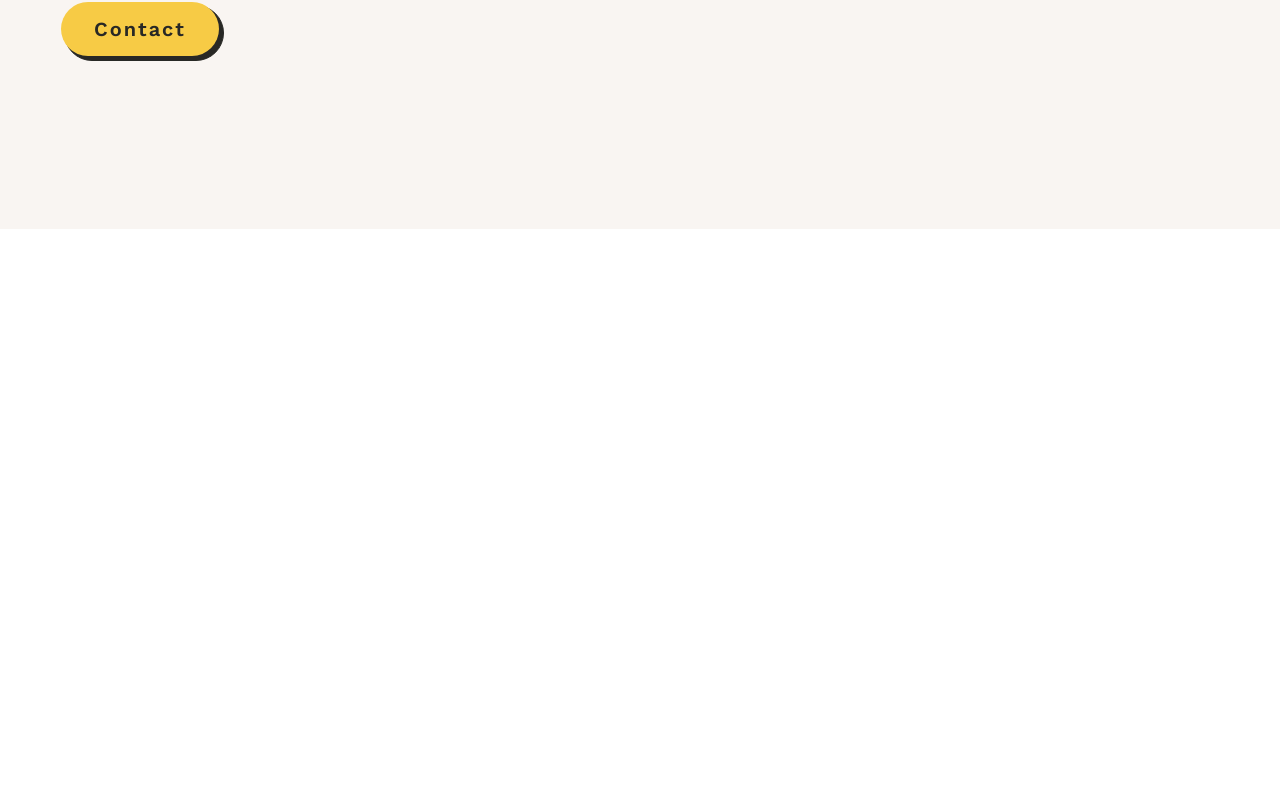
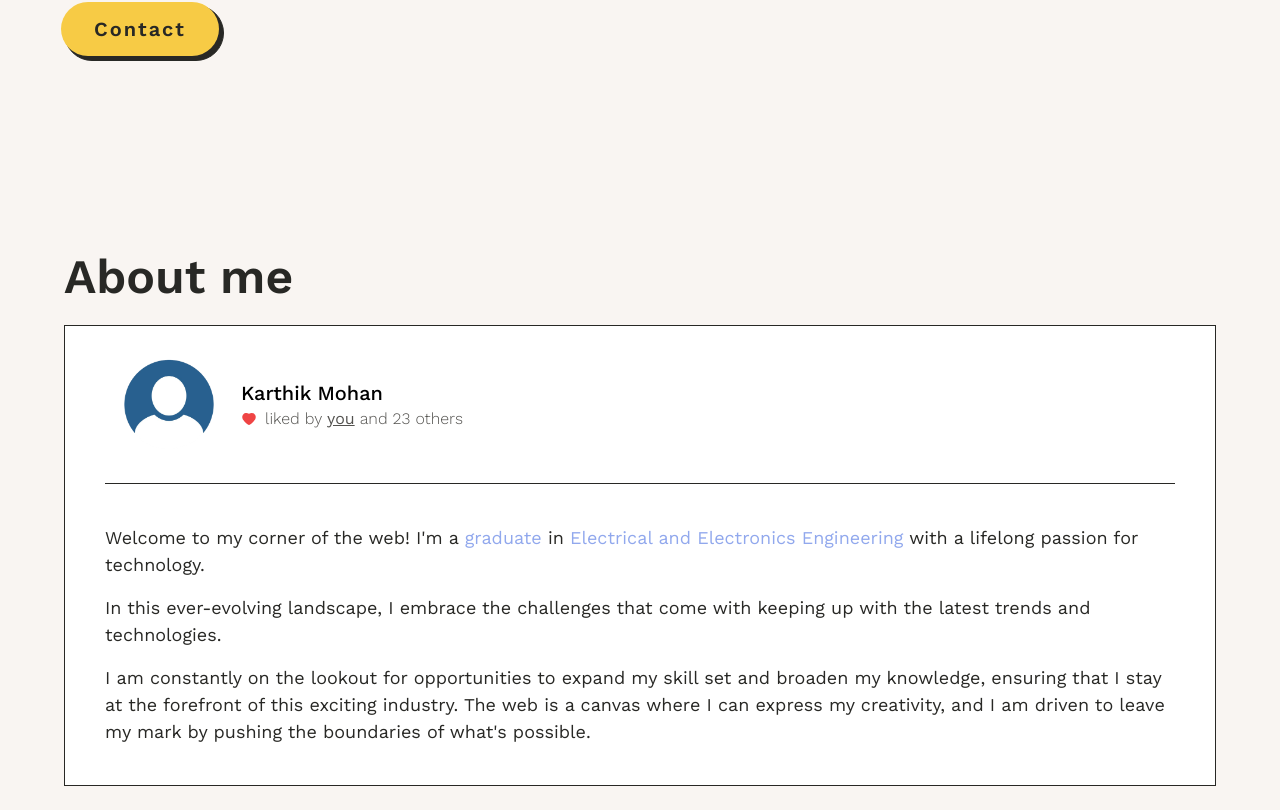
Before and after one commit to karthik-mohan23/Portfolio, a React (Vite) app: page / in a window 1280 px wide. Shown: the part 647-1457 px from the top of the page. Before the commit the page ends 876 px from the top, so only its background shows below. Built offline with nearby package versions, Linux system fonts and the light colour scheme.

Commit message:
styled About

```diff
--- a/src/App.jsx
+++ b/src/App.jsx
@@ -1,9 +1,11 @@
+import About from "./components/About";
 import Home from "./components/Home";
 
 function App() {
   return (
     <>
       <Home />
+      <About />
     </>
   );
 }
--- /dev/null
+++ b/src/components/About.jsx
@@ -0,0 +1,55 @@
+import { AiFillHeart } from "react-icons/ai";
+import profilePhoto from "../assets/insta.png";
+
+const About = () => {
+  return (
+    <section className="bg-primary py-6">
+      <div className="w-[90%] max-w-7xl mx-auto">
+        <h2 className="text-3xl md:text-5xl text-f-primary font-semibold pb-6">
+          About me
+        </h2>
+        <div className="border border-f-primary px-10 bg-secondary">
+          <div className="flex  border-b border-f-primary gap-2 py-7 items-center">
+            <div className="w-20 md:w-32">
+              <img src={profilePhoto} alt="" />
+            </div>
+            <div>
+              <h3 className="text-[1rem] font-medium md:text-xl">
+                Karthik Mohan
+              </h3>
+              <p className=" flex items-center gap-2">
+                <AiFillHeart className="text-red-500" />
+                <span className="text-f-secondary font-light ">
+                  liked by <span className="underline font-normal">you</span>{" "}
+                  and 23 others
+                </span>
+              </p>
+            </div>
+          </div>
+          <div className="py-10 text-f-primary text-[1.125rem]">
+            <p className=" mb-4">
+              <span className="">Welcome</span> to my corner of the web! I'm a{" "}
+              <span className="text-tertiary">graduate</span> in{" "}
+              <span className="text-tertiary">
+                Electrical and Electronics Engineering
+              </span>{" "}
+              with a lifelong passion for technology.
+            </p>
+            <p className="  mb-4">
+              In this ever-evolving landscape, I embrace the challenges that
+              come with keeping up with the latest trends and technologies.
+            </p>
+            <p className=" ">
+              I am constantly on the lookout for opportunities to expand my
+              skill set and broaden my knowledge, ensuring that I stay at the
+              forefront of this exciting industry. The web is a canvas where I
+              can express my creativity, and I am driven to leave my mark by
+              pushing the boundaries of what's possible.
+            </p>
+          </div>
+        </div>
+      </div>
+    </section>
+  );
+};
+export default About;
--- a/src/components/Navbar.jsx
+++ b/src/components/Navbar.jsx
@@ -3,7 +3,7 @@ const Navbar = () => {
     <header className="bg-primary">
       <nav className="w-[90%] max-w-7xl mx-auto flex items-center justify-between py-6 ">
         <h3>KM</h3>
-        <ul className="flex items-center gap-11 text-xl font-medium">
+        <ul className="flex items-center gap-8 md:gap-11 md:text-xl font-medium">
           <li className="text-f-primary">About</li>
           <li>Skills</li>
           <li>Projects</li>
```
Also changed, not shown: src/assets/insta.png (added).
